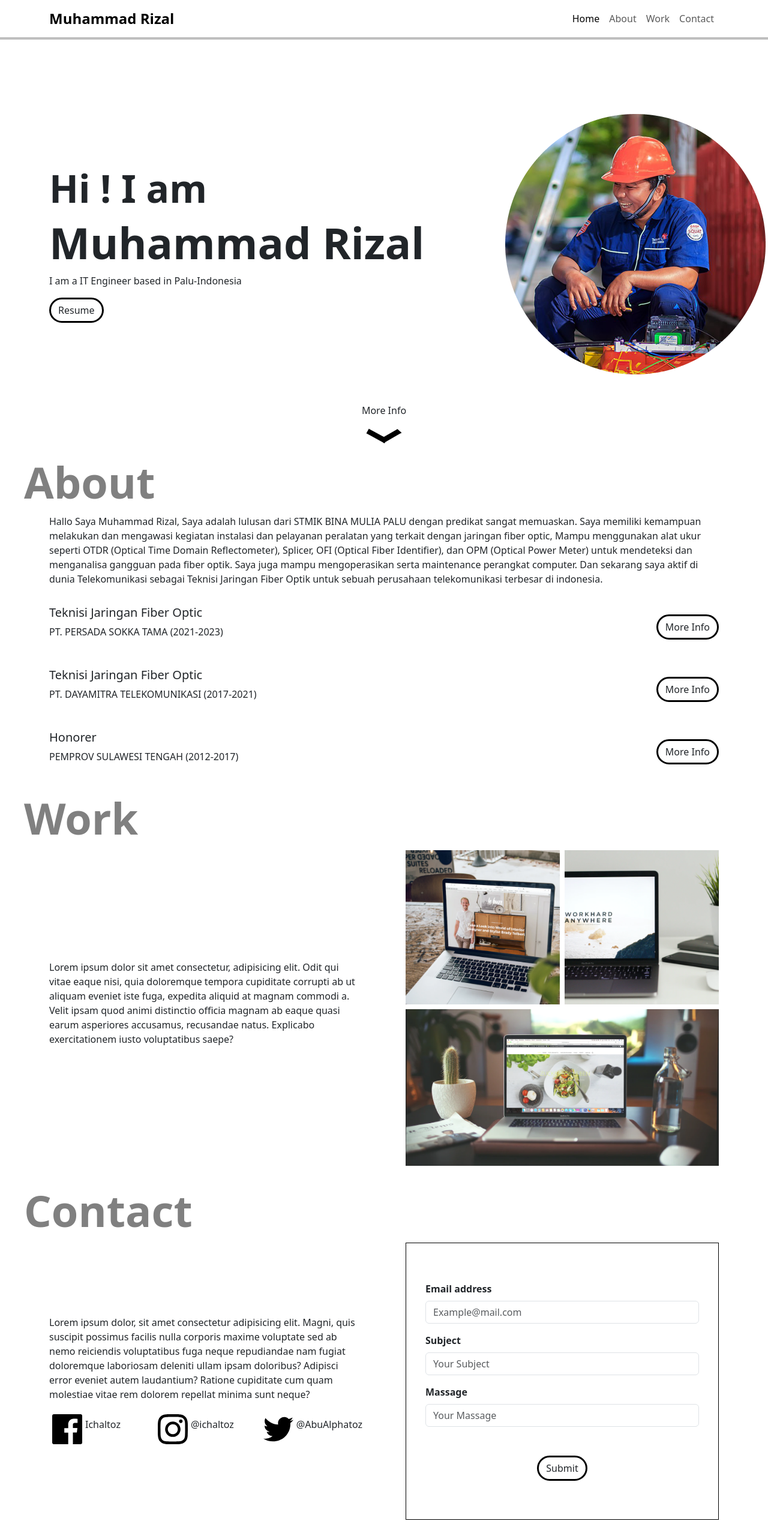
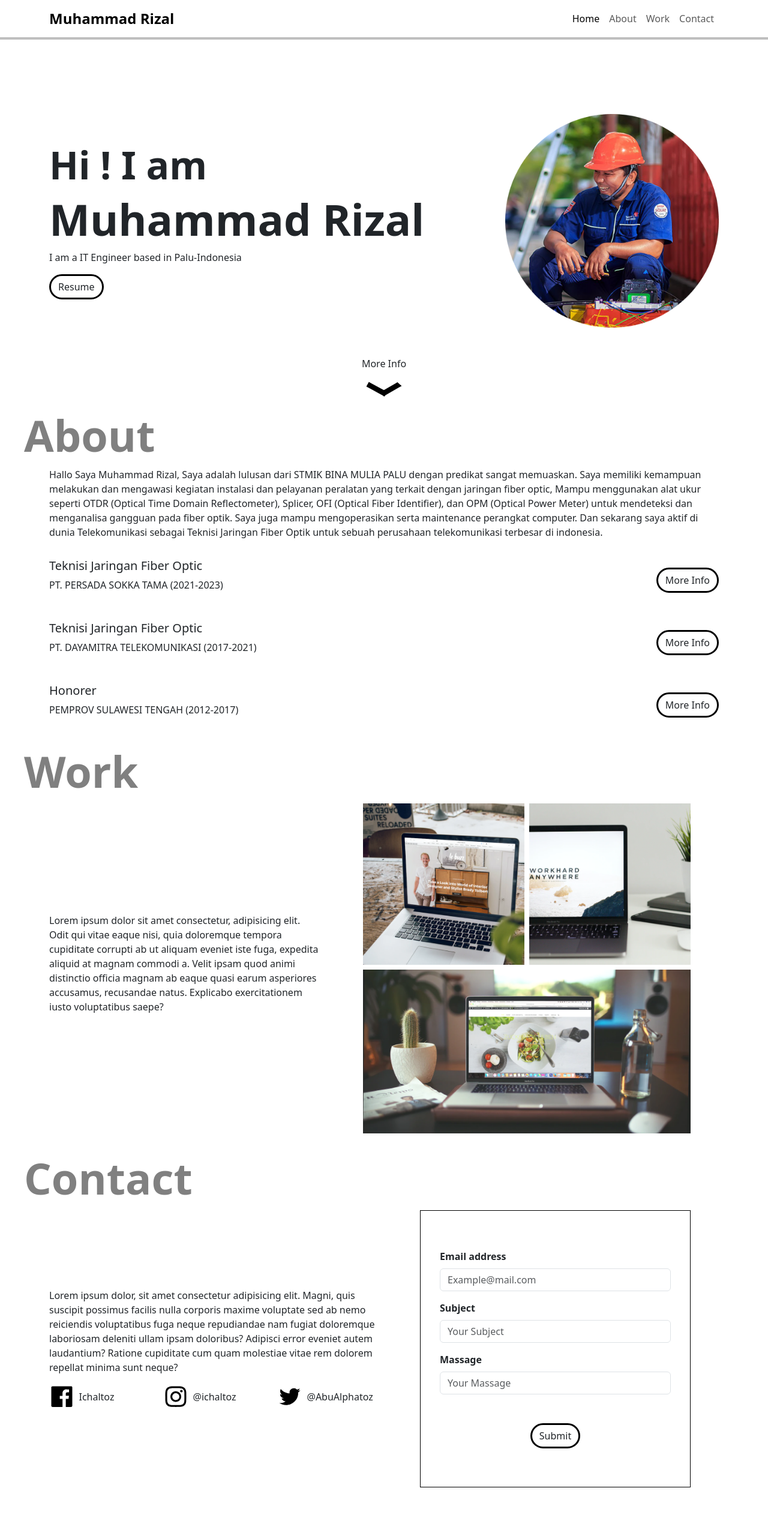
Before and after one commit to ichaltoz/Portofolio, a plain HTML site: page index.html in a window 1280 px wide. Shown: the whole page at 60% size. Drawn offline with nearby package versions, Linux system fonts and the light colour scheme.

Commit message:
Tidy it UP

```diff
--- a/index.html
+++ b/index.html
@@ -17,37 +17,37 @@
           <div class="collapse navbar-collapse" id="navbarNav">
             <ul class="navbar-nav ms-auto">
               <li class="nav-item">
-                <a class="nav-link active" aria-current="page" href="#">Home</a>
+                <a class="nav-link active" aria-current="page" href="#home">Home</a>
               </li>
               <li class="nav-item">
-                <a class="nav-link" href="#">About</a>
+                <a class="nav-link" href="#about">About</a>
               </li>
               <li class="nav-item">
-                <a class="nav-link" href="#">Work</a>
+                <a class="nav-link" href="#work">Work</a>
               </li>
               <li class="nav-item">
-                <a class="nav-link" href="#">Contact</a>
+                <a class="nav-link" href="#contact">Contact</a>
               </li>
             </ul>
           </div>
         </div>
     </nav>
     <section id="home" class="home container">
-      <div class="row d-flex align-items-center">
-        <div class="col-8">
+      <div class="row d-flex align-items-center flex-md-row flex-column-reverse">
+        <div class="col-12 col-md-8">
           <h3 class="fw-semibold">Hi ! I am</h3>
           <h1 class="fw-bold">Muhammad Rizal</h1>
           <p>I am a IT Engineer based in Palu-Indonesia</p>
            <a class="btn" href="images/Resume.pdf" download>Resume</a>
         </div>
-        <div class="col-4">
+        <div class="col-12 col-md-4 d-flex justify-content-md-end justify-content-center">
           <img src="images/potraitme.png" alt="Potrait">
         </div>
       </div>
-      <div class="arrow w-100 d-flex align-items-center flex-column mt-5">
-        <a class="text-decoration-none text-dark" href="#about">More Info</a>
+      <a href="#about" class="text-decoration-none arrow w-100 d-flex align-items-center flex-column mt-5">
+        <div class="text-dark" >More Info</div>
         <img id="arrow" class="mt-2" src="images/arrow.svg" alt="arrow icon">
-      </div>
+      </a>
     </section>
     <section id="about" class="about container">
       <p>Hallo Saya Muhammad Rizal, Saya adalah lulusan dari STMIK BINA MULIA PALU dengan predikat sangat memuaskan. Saya memiliki kemampuan melakukan dan mengawasi kegiatan instalasi dan pelayanan peralatan yang terkait dengan jaringan fiber optic, Mampu menggunakan alat ukur seperti OTDR (Optical Time Domain Reflectometer), Splicer, OFI (Optical Fiber Identifier), dan OPM (Optical Power Meter) untuk mendeteksi dan menganalisa gangguan pada fiber optik. Saya juga mampu mengoperasikan serta maintenance perangkat computer. Dan sekarang saya aktif di dunia Telekomunikasi sebagai Teknisi Jaringan Fiber Optik untuk sebuah perusahaan telekomunikasi terbesar di indonesia.</p>
@@ -86,10 +86,10 @@
     </section>
     <section id="work" class="work container">
       <div class="row d-flex align-items-center gap-5">
-        <div class="col">
+        <div class="col-12 col-md-5">
           <p>Lorem ipsum dolor sit amet consectetur, adipisicing elit. Odit qui vitae eaque nisi, quia doloremque tempora cupiditate corrupti ab ut aliquam eveniet iste fuga, expedita aliquid at magnam commodi a. Velit ipsam quod animi distinctio officia magnam ab eaque quasi earum asperiores accusamus, recusandae natus. Explicabo exercitationem iusto voluptatibus saepe?</p>
         </div>
-        <div class="col work-img gap-2">
+        <div class="col-12 col-md-6 work-img gap-2">
           <div id="work-1" class="work-img-item">
             <img src="images/work-1.png" alt="work-1">
           </div>
@@ -104,24 +104,24 @@
     </section>
     <section id="contact" class="contact container ">
       <div class="row d-flex align-items-center gap-5">
-        <div class="col">
+        <div class="col-12 col-lg-6">
           <p>Lorem ipsum dolor, sit amet consectetur adipisicing elit. Magni, quis suscipit possimus facilis nulla corporis maxime voluptate sed ab nemo reiciendis voluptatibus fuga neque repudiandae nam fugiat doloremque laboriosam deleniti ullam ipsam doloribus? Adipisci error eveniet autem laudantium? Ratione cupiditate cum quam molestiae vitae rem dolorem repellat minima sunt neque?</p>
           <div class="row">
             <div class="col d-flex align-items-center">
-              <img src="images/Facebook.svg" alt="Facebook Icon">
-              <p>Ichaltoz</p>
+              <img class="w-25" src="images/Facebook.svg" alt="Facebook Icon">
+              <p class="mb-0 ms-2">Ichaltoz</p>
             </div>
             <div class="col d-flex align-items-center">
-              <img src="images/Instagram.svg" alt="Instagram Icon">
-              <p>@ichaltoz</p>
+              <img class="w-25" src="images/Instagram.svg" alt="Instagram Icon">
+              <p class="mb-0 ms-2">@ichaltoz</p>
             </div>
             <div class="col d-flex align-items-center">
-              <img src="images/Twitter.svg" alt="Twitter Icon">
-              <p>@AbuAlphatoz</p>
+              <img class="w-25" src="images/Twitter.svg" alt="Twitter Icon">
+              <p class="mb-0 ms-2">@AbuAlphatoz</p>
             </div>
           </div>
         </div>
-        <div class="col">
+        <div class="col-12 col-lg-5 ">
           <form class="contact-form" onsubmit="onFormSubmit(event)">
             <div class="mb-3">
               <label for="inp_email" class="form-label">Email address</label>
--- a/style.css
+++ b/style.css
@@ -37,6 +37,10 @@ section::before {
 
 .home h3 {
     font-size: 64px;
+}
+
+.home img {
+    width: 100%;
 }
 
 .home .arrow img{
@@ -140,6 +144,19 @@ section::before {
     font-weight: 700;
 }
 
+@media only screen and (max-width:768px) {
+    .home img {
+        width: 50%;
+    }
+}
+
+@media only screen and (max-width:576px) {
+    section::before {
+        left: -10px;
+        font-size: 64px;
+    }
+}
+
 @keyframes upDown {
     0% {
         transform: translateY(0);
```
